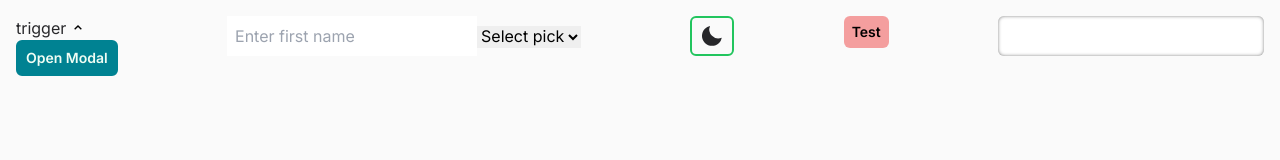
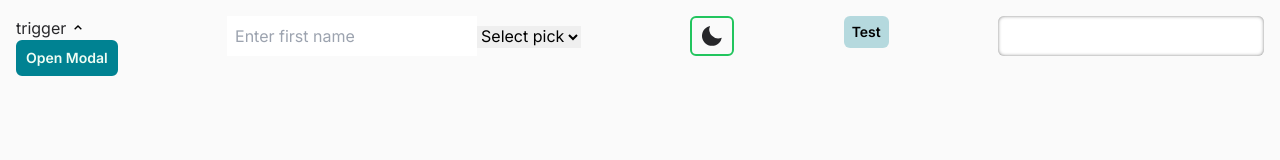
Before and after one commit to samueltanner/mak, a Next.js app: page / in a window 1280 px wide. Shown: the top 160 px of the page. Built offline with nearby package versions, Linux system fonts and the light colour scheme.

Commit message:
fixes elements in palette factory

```diff
--- a/src/app/_hooks/useMakUi/context/MakUiContext.tsx
+++ b/src/app/_hooks/useMakUi/context/MakUiContext.tsx
@@ -4,6 +4,7 @@ import { paletteFactory } from "../factories/paletteFactory"
 import { ThemeProvider, useTheme } from "next-themes"
 import {
   deepMerge,
+  getActiveTwVariants,
   isEmptyObject,
   makClassNameHelper,
 } from "../functions/helpers"
@@ -72,7 +73,7 @@ const MakUiProviderChild = ({
   enableCustomMode = false,
   themeShades = makUiDefaultThemeShades,
   stateShades = makUiDefaultStateShades,
-  enabledStates = makUiInteractionStates,
+  enabledStates = ["hover", "focus", "disabled"],
 }: MakUiProviderProps) => {
   let { theme: themeMode, setTheme: setThemeMode } = useTheme()
 
@@ -80,7 +81,7 @@ const MakUiProviderChild = ({
 
   const darkModeInPalette = stringifiedPalette.includes("dark:")
   const customModeInPalette = stringifiedPalette.includes("custom:")
-  const enabledModes = [
+  const enabledThemeModes = [
     "light",
     enableDarkMode || darkModeInPalette ? "dark" : null,
     enableCustomMode || customModeInPalette ? "custom" : null,
@@ -119,11 +120,30 @@ const MakUiProviderChild = ({
   let currentTheme: MakUiThemeKey =
     (themeMode as MakUiThemeKey | undefined) || defaultTheme
   let currentThemeShorthand = paletteShorthand[currentTheme] as MakUiThemeKeySH
+
+  const componentConfig = useMemo(() => {
+    const configObject = {} as MakUiComponentConfigInput
+    for (const key of htmlElements) {
+      const configKey = `${key}Config` as keyof MakUiComponentConfigInput
+      configObject[configKey] =
+        componentConfigInput?.[configKey] || defaultComponentConfig[configKey]
+    }
+    return configObject
+  }, [JSON.stringify(componentConfigInput)])
+
+  const { enabledTwVariants, enabledInteractionStates } = useMemo(() => {
+    return getActiveTwVariants({
+      enabledThemeModes,
+      componentConfig,
+    })
+  }, [componentConfig, enabledThemeModes])
+
   const palettesMemo = useMemo(() => {
     const { verbose, simple } =
       paletteFactory({
         paletteInput,
-        enabledModes,
+        enabledThemeModes,
+        enabledInteractionStates,
         defaultShades: {
           defaultStateShades: stateShades,
           defaultThemeShades: themeShades,
@@ -136,7 +156,7 @@ const MakUiProviderChild = ({
       simplePalette: simple as MakUiSimplePalette,
       verbosePalette: verbose as MakUiVerbosePalette,
     }
-  }, [paletteInput, enabledModes])
+  }, [paletteInput, enabledThemeModes])
 
   const [simpleTheme, setSimpleTheme] = useState<MakUiSimpleTheme>(
     {} as MakUiSimpleTheme
@@ -145,16 +165,6 @@ const MakUiProviderChild = ({
   const [verboseTheme, setVerboseTheme] = useState<MakUiVerboseTheme>(
     {} as MakUiVerboseTheme
   )
-
-  const componentConfig = useMemo(() => {
-    const configObject = {} as MakUiComponentConfigInput
-    for (const key of htmlElements) {
-      const configKey = `${key}Config` as keyof MakUiComponentConfigInput
-      configObject[configKey] =
-        componentConfigInput?.[configKey] || defaultComponentConfig[configKey]
-    }
-    return configObject
-  }, [JSON.stringify(componentConfigInput)])
 
   const formattingThemes =
     isEmptyObject(simpleTheme) ||
@@ -206,7 +216,7 @@ const MakUiProviderChild = ({
     isDark: themeMode === "dark",
     isLight: themeMode === "light",
     isCustom: themeMode === "custom",
-    enabledModes,
+    enabledThemeModes,
     makClassName,
     mcn: makClassName,
   }
@@ -235,7 +245,7 @@ interface MakUiContext {
   isDark: boolean
   isLight: boolean
   isCustom: boolean
-  enabledModes: MakUiThemeKey[]
+  enabledThemeModes: MakUiThemeKey[]
 
   simplePalette: MakUiSimplePalette
   verbosePalette: MakUiVerbosePalette
--- a/src/app/_hooks/useMakUi/factories/paletteFactory.ts
+++ b/src/app/_hooks/useMakUi/factories/paletteFactory.ts
@@ -11,6 +11,7 @@ import {
 } from "../constants/defaults/default-constants"
 import {
   MakUiFlexiblePaletteInput,
+  MakUiInteractionStateKey,
   MakUiSimplePalette,
   MakUiState,
   MakUiStateShades,
@@ -27,11 +28,13 @@ import {
 
 export const paletteFactory = ({
   paletteInput,
-  enabledModes,
+  enabledThemeModes,
   defaultShades,
+  enabledInteractionStates,
 }: {
   paletteInput: MakUiFlexiblePaletteInput
-  enabledModes: MakUiThemeKey[]
+  enabledThemeModes: MakUiThemeKey[]
+  enabledInteractionStates: MakUiInteractionStateKey[]
   defaultShades: {
     defaultThemeShades: MakUiThemeShades
     defaultStateShades: MakUiStateShades
@@ -41,7 +44,7 @@ export const paletteFactory = ({
 
   let finalVerbosePalette = {} as MakUiVerbosePalette
   let finalSimplePalette = {} as MakUiSimplePalette
-  for (const theme of enabledModes) {
+  for (const theme of enabledThemeModes) {
     for (const paletteVariant of makUiPalettes) {
       if (paletteVariant === "theme") {
         if (initialVerbosePalette?.[theme]?.["theme"]) {
@@ -158,30 +161,21 @@ export const paletteFactory = ({
             value: constructedStates,
           })
 
-          const {
-            base,
-            focus,
-            hover,
-            disabled,
-            active,
-            selected,
-            default: defaultState,
-            click,
-          } = constructedStates
+          const enabledSimpleStates = enabledInteractionStates.reduce(
+            (acc, curr) => {
+              if (constructedStates[curr]) {
+                acc[curr] = constructedStates[curr]
+              }
+              return acc
+            },
+            {} as MakUiState
+          )
+          enabledSimpleStates.base = constructedStates.base
 
           ensureNestedObject({
             parent: finalSimplePalette,
             keys: [theme, paletteVariant, variant],
-            value: {
-              base,
-              active,
-              click,
-              focus,
-              hover,
-              disabled,
-              selected,
-              default: defaultState,
-            },
+            value: enabledSimpleStates,
           })
         } else if (
           !initialVerbosePalette?.[theme]?.[paletteVariant]?.[variant]
@@ -210,30 +204,21 @@ export const paletteFactory = ({
             value: constructedStates,
           })
 
-          const {
-            base,
-            focus,
-            hover,
-            disabled,
-            active,
-            selected,
-            default: defaultState,
-            click,
-          } = constructedStates
+          const enabledSimpleStates = enabledInteractionStates.reduce(
+            (acc, curr) => {
+              if (constructedStates[curr]) {
+                acc[curr] = constructedStates[curr]
+              }
+              return acc
+            },
+            {} as MakUiState
+          )
+          enabledSimpleStates.base = constructedStates.base
 
           ensureNestedObject({
             parent: finalSimplePalette,
             keys: [theme, paletteVariant, variant],
-            value: {
-              base,
-              active,
-              click,
-              focus,
-              hover,
-              disabled,
-              selected,
-              default: defaultState,
-            },
+            value: enabledSimpleStates,
           })
         }
       }
--- a/src/app/_hooks/useMakUi/functions/helpers.ts
+++ b/src/app/_hooks/useMakUi/functions/helpers.ts
@@ -54,8 +54,12 @@ import {
   tailwindVariants,
   tailwindVariantsSet,
 } from "../constants/ui-constants"
-import { MakUiStates } from "../types/default-types"
-import { MakUiRootComponentConfigInput } from "../types/component-types"
+import { MakUiInteraction, MakUiStates } from "../types/default-types"
+import {
+  MakUiComponentConfigInput,
+  MakUiRootComponentConfigInput,
+} from "../types/component-types"
+import { act } from "react-dom/test-utils"
 
 type DefaultColors = typeof colors
 type TailwindCustomColors = Record<string, Record<string, string>>
@@ -272,31 +276,59 @@ export const getConstructedStates = ({
   defaultShades?: MakUiStateShades
   theme?: MakUiThemeKey
 }) => {
-  let baseColor = providedStates?.base
-  let baseState = "base" as keyof MakUiStateShades
-  if (!baseColor) {
+  let providedColor = providedStates?.base as string | undefined
+  let providedState = !!providedStates?.base ? "base" : undefined
+  let inferredBaseShade
+  let stateShade
+  const multiplier = theme === "dark" ? 1 : -1
+  if (!providedColor) {
     for (const state of makUiStates) {
-      baseColor = providedStates?.[state]
-      if (baseColor) {
-        baseState = state
+      providedColor = providedStates?.[state]
+      if (providedColor) {
+        const providedTwObj = twColorHelper({
+          colorString: providedColor,
+        })
+        providedState = state
+        providedColor = providedTwObj.color
+        stateShade = providedTwObj.shade
+        let stateDiff = defaultShades![state] - defaultShades!.base
+        inferredBaseShade = providedTwObj.shade! - stateDiff * multiplier
         break
       }
     }
   }
 
   const twObj = twColorHelper({
-    colorString: baseColor,
+    colorString: providedColor,
     defaults: makUiDefaultStates,
-    defaultKey: baseState,
+    defaultKey: "base",
+    shade: inferredBaseShade
+      ? getNormalizedShadeNumber(inferredBaseShade)
+      : undefined,
   })
 
+  const disabledTwObj = twColorHelper({
+    colorString: providedStates.disabled || twObj.rootString,
+    shade: providedStates.disabled
+      ? undefined
+      : getNormalizedShadeNumber(twObj.shade! - 200),
+  })
+  const disabledShade = disabledTwObj.autoShade
+    ? twObj.shade! - 200
+    : disabledTwObj.shade!
+
+  const disabledColor = `${twObj.color}-${getNormalizedShadeNumber(
+    disabledShade
+  )}`
+
   providedStates.base = twObj.rootString
+  providedStates.disabled = disabledColor
 
   const statesObject = generateDefaultStatesObject({
     defaultColor: twObj.color,
     defaultShades,
     baseShade: twObj.shade,
-    multiplier: theme === "dark" ? 1 : -1,
+    multiplier,
   })
 
   const resolvedProvidedStates = {} as MakUiState
@@ -456,7 +488,10 @@ export const twColorHelper = ({
       defaultKey as keyof MakUiDefaultStateColors
     ]
   }
-  let autoShade = !!shade
+  let autoShade = true
+  if (typeof shade === "string" || typeof shade === "number") {
+    autoShade = false
+  }
   let autoColor = !!colorString
 
   if (!colorString && !useDefaults) {
@@ -465,7 +500,7 @@ export const twColorHelper = ({
       isTwColor: false,
       color: undefined,
       shade: undefined,
-      autoShade,
+      autoShade: false,
       autoColor,
       opacity: 0,
       colorString: "",
@@ -491,7 +526,7 @@ export const twColorHelper = ({
       isTwColor: true,
       color: absoluteColor,
       shade: undefined,
-      autoShade,
+      autoShade: false,
       autoColor,
       opacity: value,
       colorString: `${absoluteColor}${string}`,
@@ -505,9 +540,10 @@ export const twColorHelper = ({
     } else if (!colorString) {
       colorString = defaultValue
       autoColor = true
-      autoShade = true
+      autoShade = false
     }
     const colorArr = colorString!.split("-")
+    autoShade = !parseInt(colorArr[colorArr.length - 1])
 
     const lastElement = colorArr[colorArr.length - 1]
     let shadeAndOpacity
@@ -525,6 +561,8 @@ export const twColorHelper = ({
       const includesShade = Number(lastElement) > 0
       const computedShade = includesShade ? colorArr.pop() : 500
       variableShade = shade || computedShade
+      if (variableShade && Number(variableShade) < 50)
+        variableShade = getNormalizedShadeNumber(Number(variableShade))
       variableOpacity = 100
       color = colorArr.join("-")
     }
@@ -1064,7 +1102,6 @@ export const makClassNameHelper = ({
     }
   }
 
-  console.log({ finalClassName })
   const finalClassNamesString = finalClassName.join(" ") + ` ${rootClassNames}`
 
   return finalClassNamesString
@@ -1121,14 +1158,53 @@ const parseMakClassName = (string: string) => {
     }
   })
 
-  console.log({ splitString, makClassNameObj })
   return makClassNameObj
 }
 
-const generateTwClassName = ({
-  twVariant,
-  variant,
+export const getActiveTwVariants = ({
+  componentConfig,
+  enabledThemeModes,
 }: {
-  twVariant: string
-  variant: string
-}) => {}
+  componentConfig: MakUiComponentConfigInput
+  enabledThemeModes: MakUiThemeKey[]
+}) => {
+  console.log({ componentConfig, enabledThemeModes })
+
+  const enabledInteractionStates: MakUiInteractionStateKey[] = []
+  const enabledTwVariants: string[] = []
+  Object.values(componentConfig).forEach((config) => {
+    const themeModes = config?.enabledStates as MakUiInteractionStateKey[]
+    themeModes && enabledInteractionStates.push(...themeModes)
+  })
+  for (const theme of enabledThemeModes) {
+    for (const state of enabledInteractionStates) {
+      if (theme === "light") {
+        enabledTwVariants.push(`${state}`)
+      } else {
+        enabledTwVariants.push(`${theme}:${state}`)
+      }
+    }
+  }
+
+  return { enabledTwVariants, enabledInteractionStates }
+}
+
+export const getTwConfigSafelist = ({
+  simplePalette,
+  componentConfig,
+}: {
+  simplePalette: MakUiSimplePalette
+  componentConfig: MakUiComponentConfigInput
+}) => {
+  const twVariants = tailwindVariants
+  const variantsString = twVariants.forEach((variant) => {
+    return `(${variant})|`
+  })
+  const safeListObject = {
+    pattern: /(bg|text|border|ring|ring-offset|outline|fill|stroke)-(mak-teal)/,
+    variants: ["hover", "focus", "disabled"],
+  }
+  const responseObj = {
+    safelist: [],
+  }
+}
--- a/src/app/_hooks/useMakUi/types/ui-types.ts
+++ b/src/app/_hooks/useMakUi/types/ui-types.ts
@@ -196,7 +196,7 @@ export type MakUiThemePaletteInput = {
 }
 
 export type MakUiVariantPaletteInput = {
-  [Key in MakUiVariantKey]: string | MakUiStateInput
+  [Key in MakUiVariantKey]?: string | MakUiStateInput
 }
 
 export type MakUiFlexiblePaletteInput =
--- a/src/app/_views/MakFormView.tsx
+++ b/src/app/_views/MakFormView.tsx
@@ -28,8 +28,8 @@ const formConfig = {
 }
 
 const MakFormView = () => {
-  const { verboseTheme, verbosePalette, simpleTheme } = useMakUi()
-  console.log({ verbosePalette, simpleTheme })
+  const { verboseTheme, verbosePalette, simplePalette } = useMakUi()
+  console.log({ verbosePalette, simplePalette })
   const {
     form,
     components: { FirstName, Pick, LastName },
--- a/src/app/page.tsx
+++ b/src/app/page.tsx
@@ -12,7 +12,7 @@ export default function Home() {
     isLight,
     isCustom,
     verboseTheme,
-    enabledModes,
+    enabledThemeModes,
     mcn,
   } = useMakUi()
 
@@ -29,7 +29,7 @@ export default function Home() {
             setTheme(
               isDark
                 ? "light"
-                : isLight && enabledModes.includes("custom")
+                : isLight && enabledThemeModes.includes("custom")
                 ? "custom"
                 : "dark"
             )
```
Also changed, not shown: src/app/_hooks/useMakUi/constants/ui-constants.ts (+4 -3 lines).
